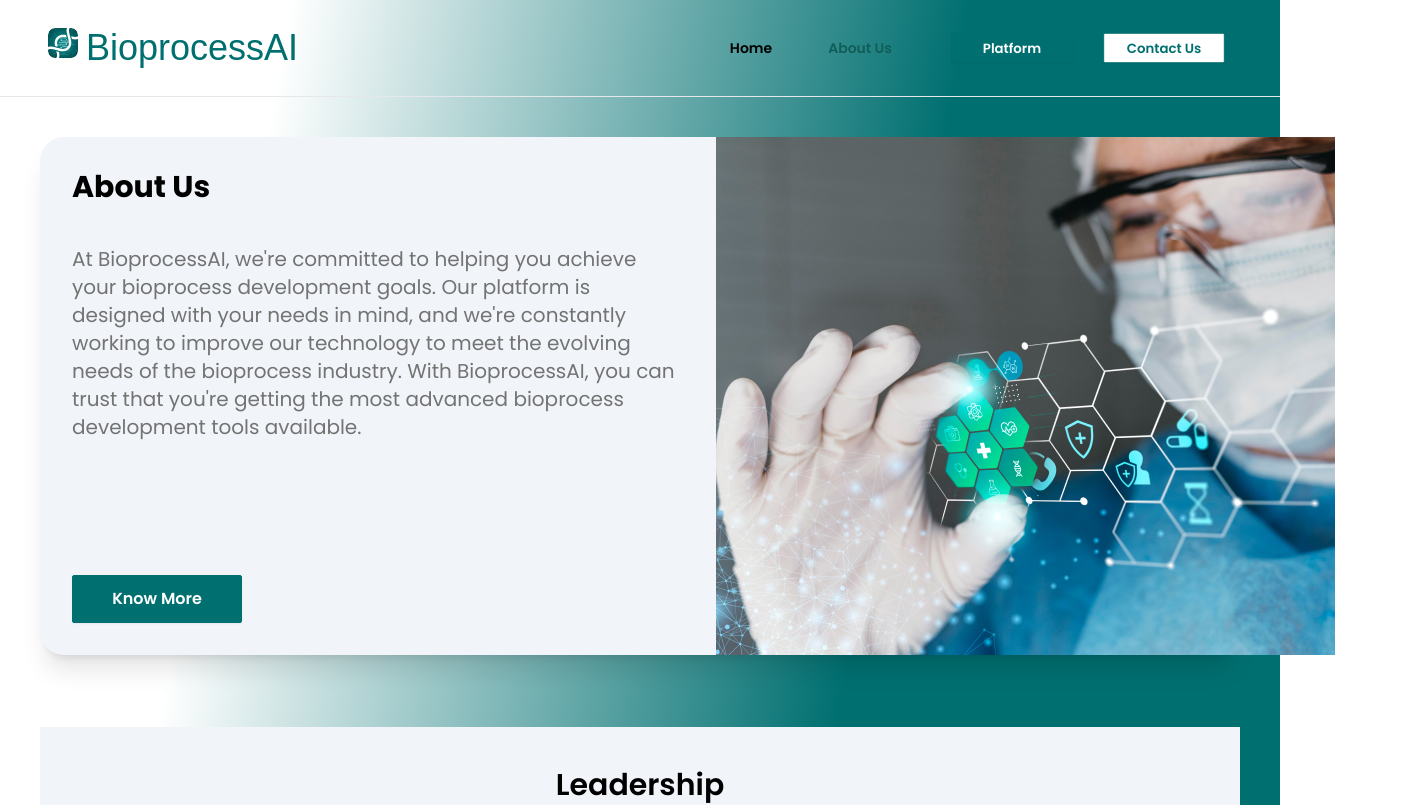
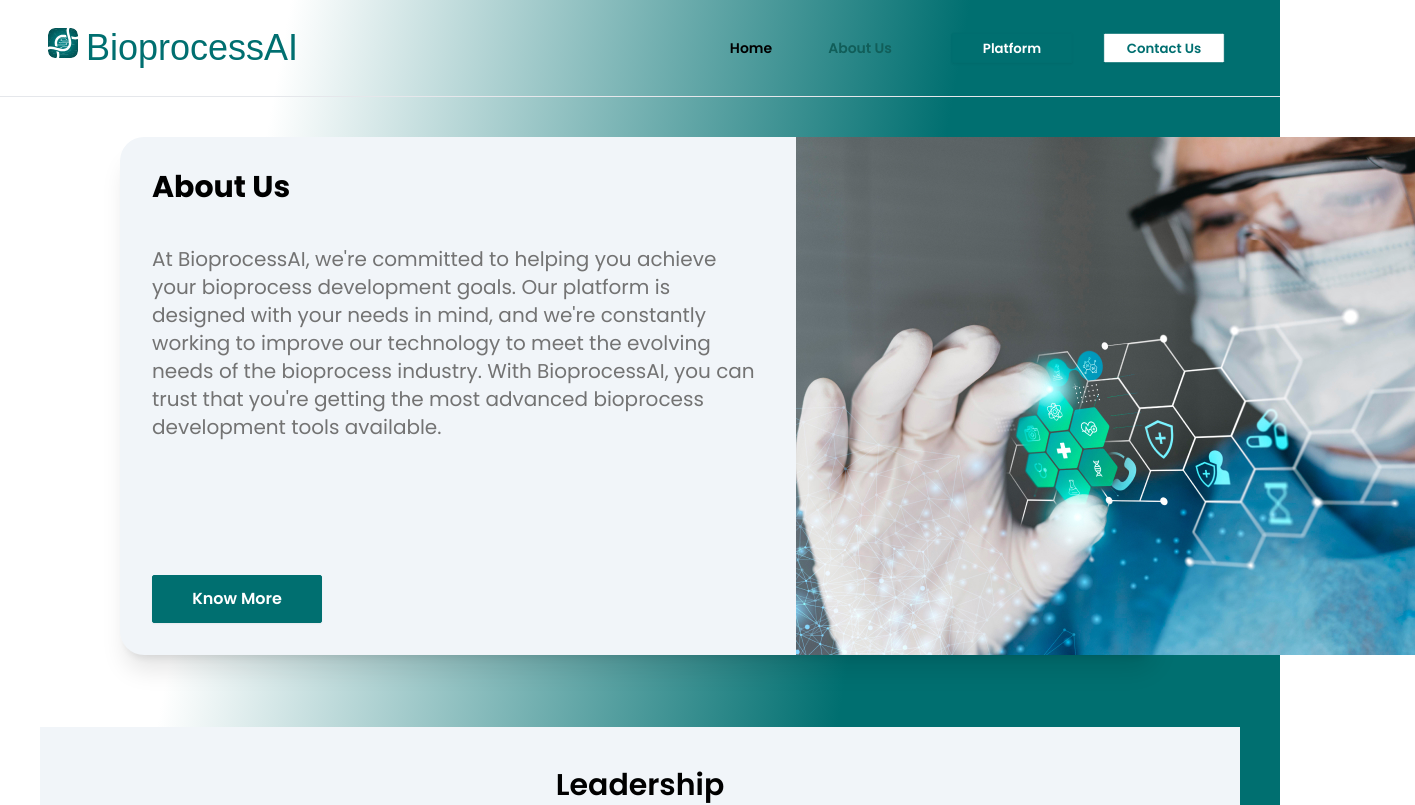
Before and after one commit to akshay-zee93/bioprocessAI, a Next.js app: page /about in a window 1280 px wide. Shown: the top 805 px of the page, 1415 px wide, since content can reach past the window. Built offline with nearby package versions, Linux system fonts and the light colour scheme; a web font is replaced by a local one.

Commit message:
changes implemented according to feedback

```diff
--- a/app/(withlayout)/about/page.jsx
+++ b/app/(withlayout)/about/page.jsx
@@ -31,7 +31,7 @@ const page = () => {
           </p>
         </main>
       </section> */}
-      <section className="py-10 ">
+      <section className="py-10 px-20 ">
         <Introduction />
       </section>
       <section className=" px-2 md:px-10 py-10 bg-slate-100">
```
